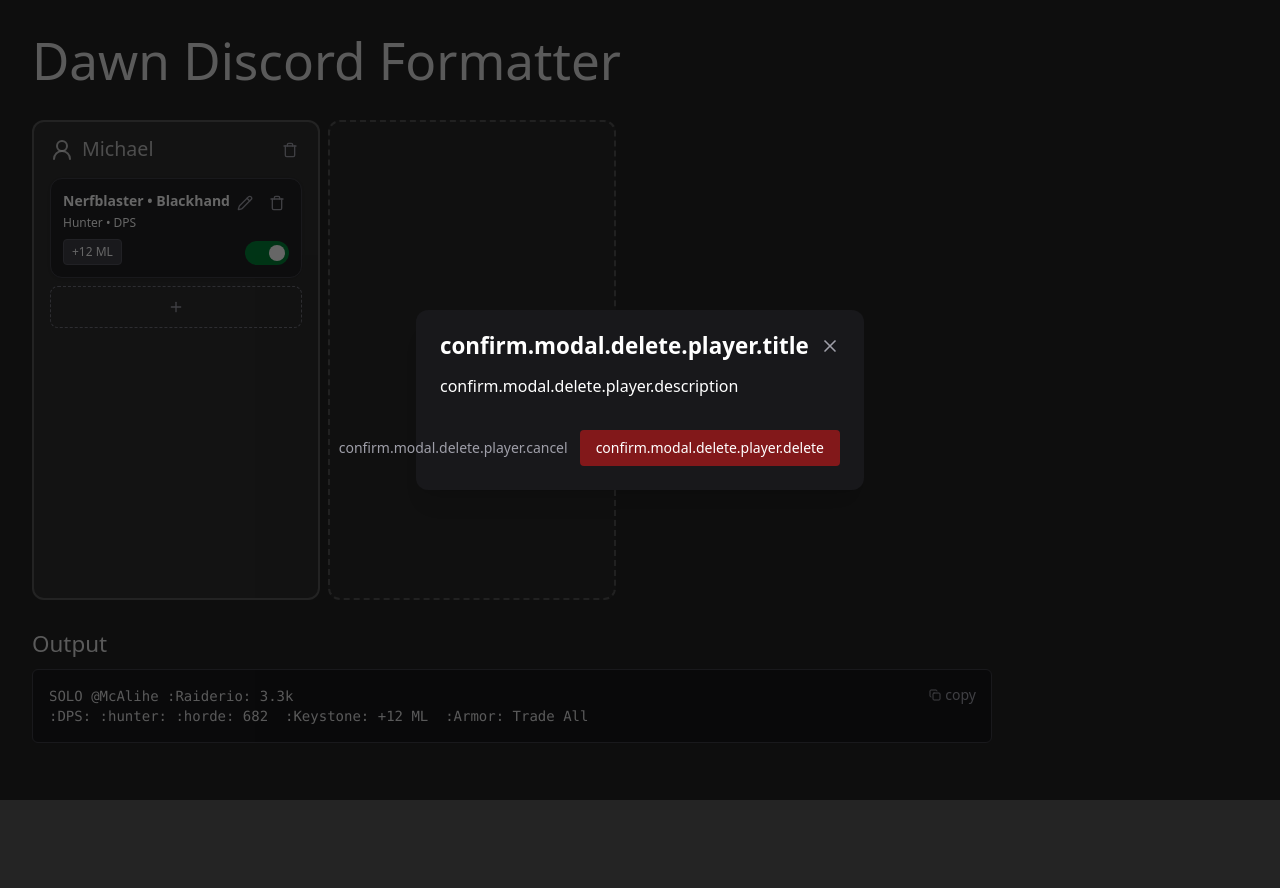
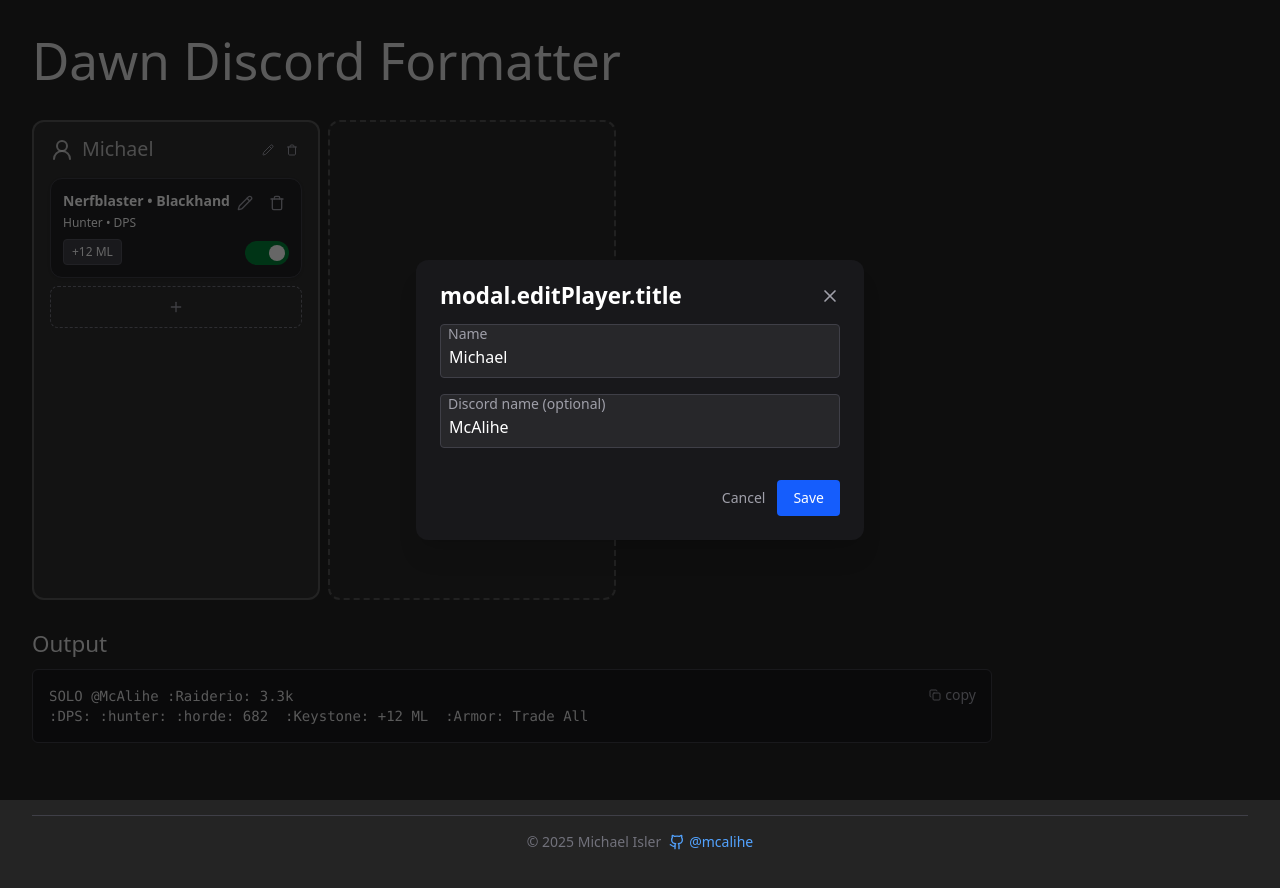
Before and after one commit to mcalihe/dawn-discord-formatter, a React (Vite) app: page / in a window 1280 px wide. Both pictures are taken after a click on the button 290 px from the left and 150 px from the top of the page. Shown: the top 888 px of the page. Before the commit the page ends 800 px from the top, so only its background shows below. Built offline with nearby package versions, Linux system fonts and the light colour scheme.

Commit message:
Added footer

```diff
--- a/src/App.tsx
+++ b/src/App.tsx
@@ -1,6 +1,7 @@
 import { useEffect, useState } from 'react'
 
 import { AddNewPlayerCard } from './components/AddNewPlayerCard'
+import { Footer } from './components/Footer'
 import { MarkdownOutput } from './components/MarkdownOutput'
 import { EditPlayerModal } from './components/modals/EditPlayerModal'
 import { PlayerCard } from './components/PlayerCard'
@@ -91,6 +92,7 @@ export default function App() {
           <EditPlayerModal
             open={showModal}
             onClose={() => setShowModal(false)}
+            mode={'create'}
             onSave={(data) => AddNewPlayer(data.name, data.discord)}
           />
         </div>
@@ -100,6 +102,7 @@ export default function App() {
         <h2>Output</h2>
         <MarkdownOutput value={output} className={'max-w-[60rem]'} />
       </div>
+      <Footer />
     </div>
   )
 }
--- /dev/null
+++ b/src/components/Footer.tsx
@@ -0,0 +1,20 @@
+import { Github } from 'lucide-react'
+
+export const Footer = () => {
+  return (
+    <footer className="mt-10 py-4 text-center text-sm text-zinc-500 border-t border-zinc-700">
+      <p className="flex justify-center items-center gap-2">
+        <span>&copy; {new Date().getFullYear()} Michael Isler</span>
+        <a
+          href="https://github.com/mcalihe"
+          target="_blank"
+          rel="noopener noreferrer"
+          className="flex items-center gap-1 text-blue-400 hover:underline"
+        >
+          <Github className="w-4 h-4" />
+          <span>@mcalihe</span>
+        </a>
+      </p>
+    </footer>
+  )
+}
--- a/src/components/PlayerCard.tsx
+++ b/src/components/PlayerCard.tsx
@@ -1,4 +1,4 @@
-import { Trash, UserRound } from 'lucide-react'
+import { Pencil, Trash, UserRound } from 'lucide-react'
 import { useState } from 'react'
 import { useTranslation } from 'react-i18next'
 
@@ -8,6 +8,7 @@ import { AddNewCharacterBadge } from './AddNewCharacterBadge'
 import { CharacterCard } from './CharacterCard'
 import { ConfirmModal } from './modals/ConfirmModal'
 import { EditCharacterModal } from './modals/EditCharacterModal'
+import { EditPlayerModal } from './modals/EditPlayerModal'
 
 type PlayerCardProps = {
   player: Player
@@ -19,6 +20,7 @@ export const PlayerCard = ({ player, onUpdatePlayer, onDeletePlayer }: PlayerCar
   const { t } = useTranslation()
   const [showModal, setShowModal] = useState(false)
   const [deleteConfirmationModalOpen, setDeleteConfirmationModalOpen] = useState(false)
+  const [editPlayerModalOpen, setEditPlayerModalOpen] = useState(false)
 
   const handleAddCharacter = (char: Character) => {
     player.characters = [...player.characters, char]
@@ -33,13 +35,22 @@ export const PlayerCard = ({ player, onUpdatePlayer, onDeletePlayer }: PlayerCar
             <UserRound className="w-6 h-6" />
             <h2 className="text-sm font-medium">{player.name}</h2>
           </div>
-          <button
-            onClick={() => setDeleteConfirmationModalOpen(true)}
-            className="p-1 h-6 w-6 rounded hover:text-white text-zinc-400 hover:bg-red-900 transition cursor-pointer"
-            title={t('tooltip.deletePlayer')}
-          >
-            <Trash className="w-4 h-4" />
-          </button>
+          <div className={'flex flex-row items-center gap-1'}>
+            <button
+              onClick={() => setEditPlayerModalOpen(true)}
+              className="p-1 h-5 w-5 rounded hover:text-white text-zinc-400 hover:bg-zinc-700 transition cursor-pointer"
+              title={t('tooltip.editCharacter')}
+            >
+              <Pencil className="w-3 h-3" />
+            </button>
+            <button
+              onClick={() => setDeleteConfirmationModalOpen(true)}
+              className="p-1 h-5 w-5 rounded hover:text-white text-zinc-400 hover:bg-red-900 transition cursor-pointer"
+              title={t('tooltip.deletePlayer')}
+            >
+              <Trash className="w-3 h-3" />
+            </button>
+          </div>
         </div>
         <div className={'flex flex-col gap-2'}>
           {player.characters.map((char, idx) => (
@@ -67,6 +78,18 @@ export const PlayerCard = ({ player, onUpdatePlayer, onDeletePlayer }: PlayerCar
             onClose={() => setShowModal(false)}
             onSave={handleAddCharacter}
           />
+          <EditPlayerModal
+            open={editPlayerModalOpen}
+            mode={'edit'}
+            initialName={player.name}
+            initialDiscord={player.discord}
+            onClose={() => setEditPlayerModalOpen(false)}
+            onSave={({ name, discord }) => {
+              player.name = name
+              player.discord = discord
+              onUpdatePlayer()
+            }}
+          />
           <ConfirmModal
             open={deleteConfirmationModalOpen}
             onClose={() => setDeleteConfirmationModalOpen(false)}
--- a/src/components/modals/EditPlayerModal.tsx
+++ b/src/components/modals/EditPlayerModal.tsx
@@ -1,6 +1,6 @@
 import { Dialog } from '@headlessui/react'
 import { X } from 'lucide-react'
-import { useState } from 'react'
+import { useEffect, useState } from 'react'
 import { useTranslation } from 'react-i18next'
 
 import { FloatingInput } from '../FloatingInput'
@@ -8,17 +8,34 @@ import { FloatingInput } from '../FloatingInput'
 interface NewPlayerModalProps {
   open: boolean
   onClose: () => void
+  mode: 'create' | 'edit'
+  initialName?: string
+  initialDiscord?: string
   onSave: (data: { name: string; discord?: string }) => void
 }
 
-export const EditPlayerModal = ({ open, onClose, onSave }: NewPlayerModalProps) => {
+export const EditPlayerModal = ({
+  open,
+  onClose,
+  onSave,
+  mode = 'edit',
+  initialName,
+  initialDiscord,
+}: NewPlayerModalProps) => {
   const { t } = useTranslation()
-  const [name, setName] = useState('')
-  const [discord, setDiscord] = useState('')
+  const [name, setName] = useState(initialName ?? '')
+  const [discord, setDiscord] = useState(initialDiscord ?? '')
+
+  useEffect(() => {
+    if (open) {
+      setName(initialName ?? '')
+      setDiscord(initialDiscord ?? '')
+    }
+  }, [open, initialName, initialDiscord])
 
   const resetData = () => {
-    setName('')
-    setDiscord('')
+    setName(initialName ?? '')
+    setDiscord(initialDiscord ?? '')
   }
 
   const handleClose = () => {
@@ -38,7 +55,7 @@ export const EditPlayerModal = ({ open, onClose, onSave }: NewPlayerModalProps)
         <Dialog.Panel className="w-full max-w-md bg-zinc-900 text-white rounded-xl p-6 space-y-4 shadow-xl">
           <Dialog.Title className="text-lg font-semibold">
             <div className={'flex flex-row justify-between'}>
-              {t('modal.newPlayer.title')}
+              {t(mode == 'edit' ? 'modal.editPlayer.title' : 'modal.newPlayer.title')}
 
               <button
                 onClick={handleClose}
```
